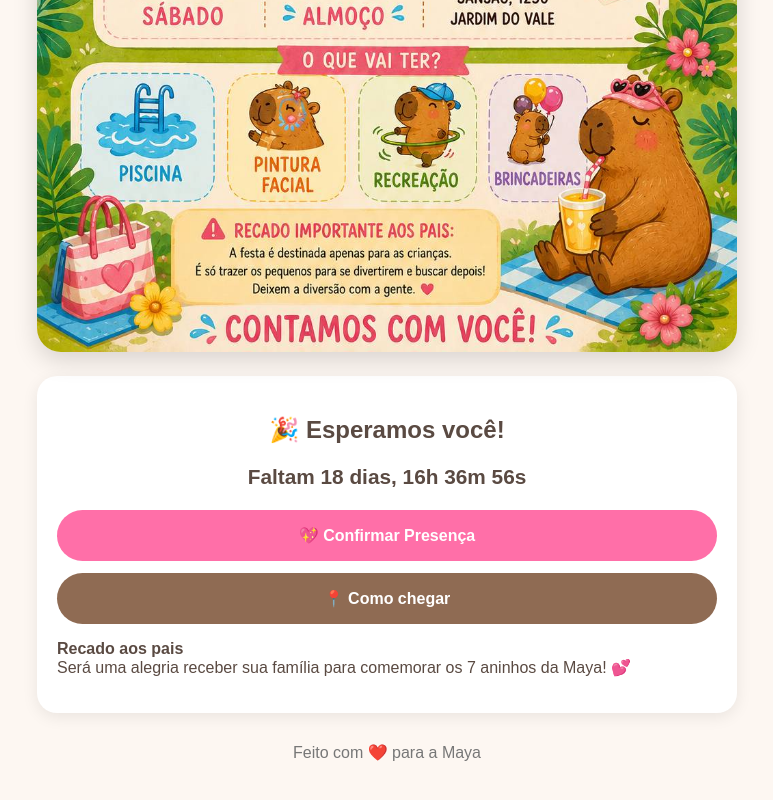
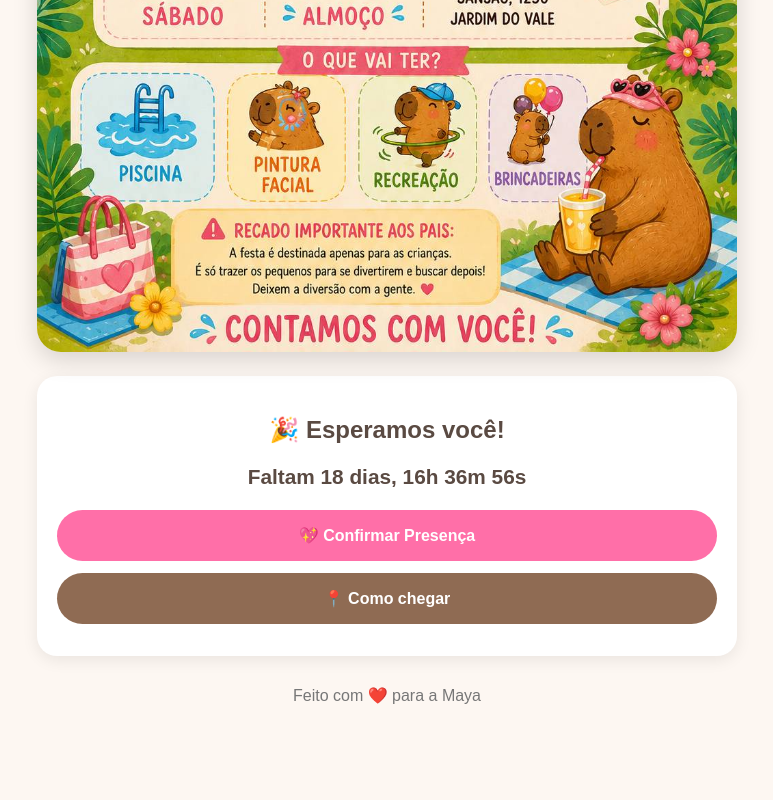
Before and after one commit to leonardovieira24lv-hash/maya7anos, a plain HTML site: page index.html in a window 1280 px wide. Shown: the part 734-1534 px from the top of the page, without its empty margins (253-1026 px from the left). After the commit the page ends 1505 px from the top, so only its background shows below. Drawn offline with Linux system fonts and the light colour scheme.

Commit message:
Atualizar o index.html

```diff
--- a/index.html
+++ b/index.html
@@ -34,7 +34,6 @@ footer{text-align:center;padding:30px;color:#777}
 <p id="count"></p>
 <a class="btn" href="https://wa.me/5527999656420?text=Olá!%20Confirmo%20minha%20presença%20no%20aniversário%20da%20Maya.">💖 Confirmar Presença</a>
 <a class="btn sec" href="https://maps.google.com/?q=Rua+Juarez+Pereira+Sansão,+1250">📍 Como chegar</a>
-<p><b>Recado aos pais</b><br>Será uma alegria receber sua família para comemorar os 7 aninhos da Maya! 💕</p>
 </div>
 <footer>Feito com ❤️ para a Maya</footer>
 </div>
```
